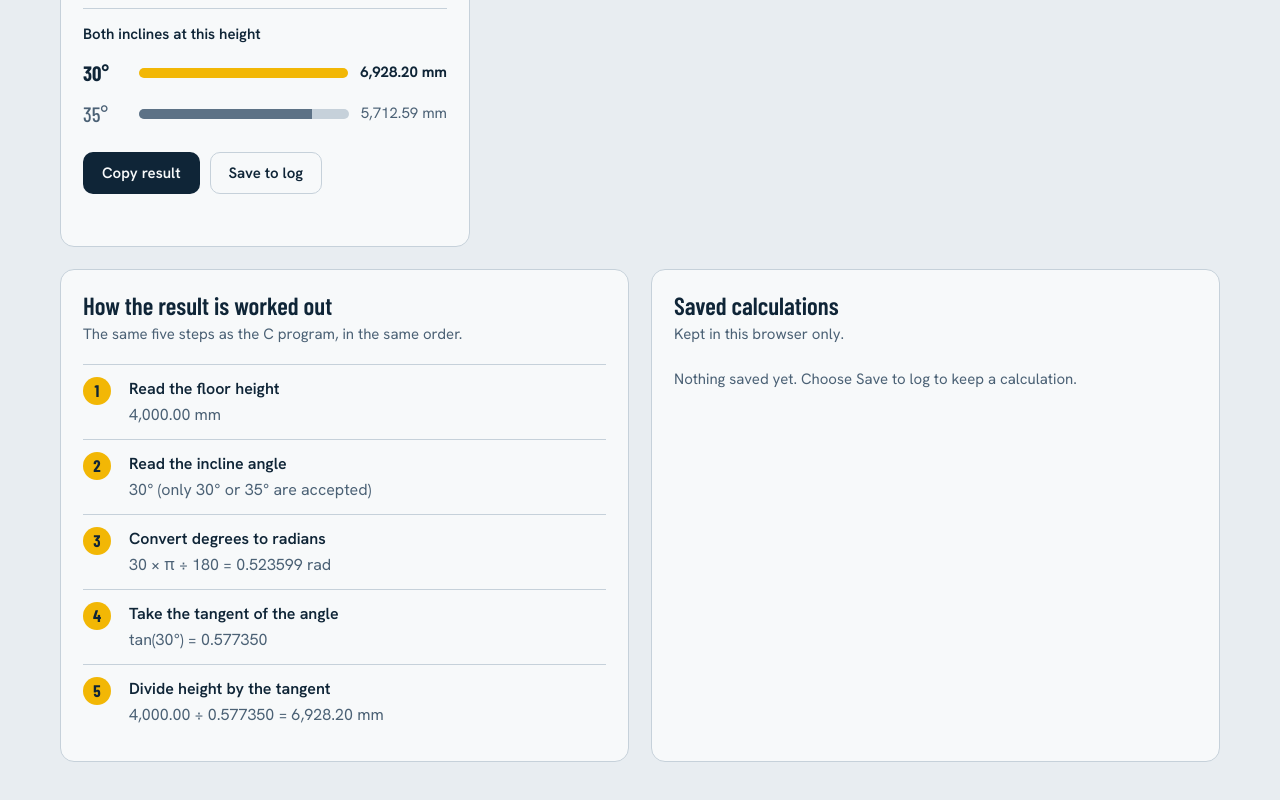
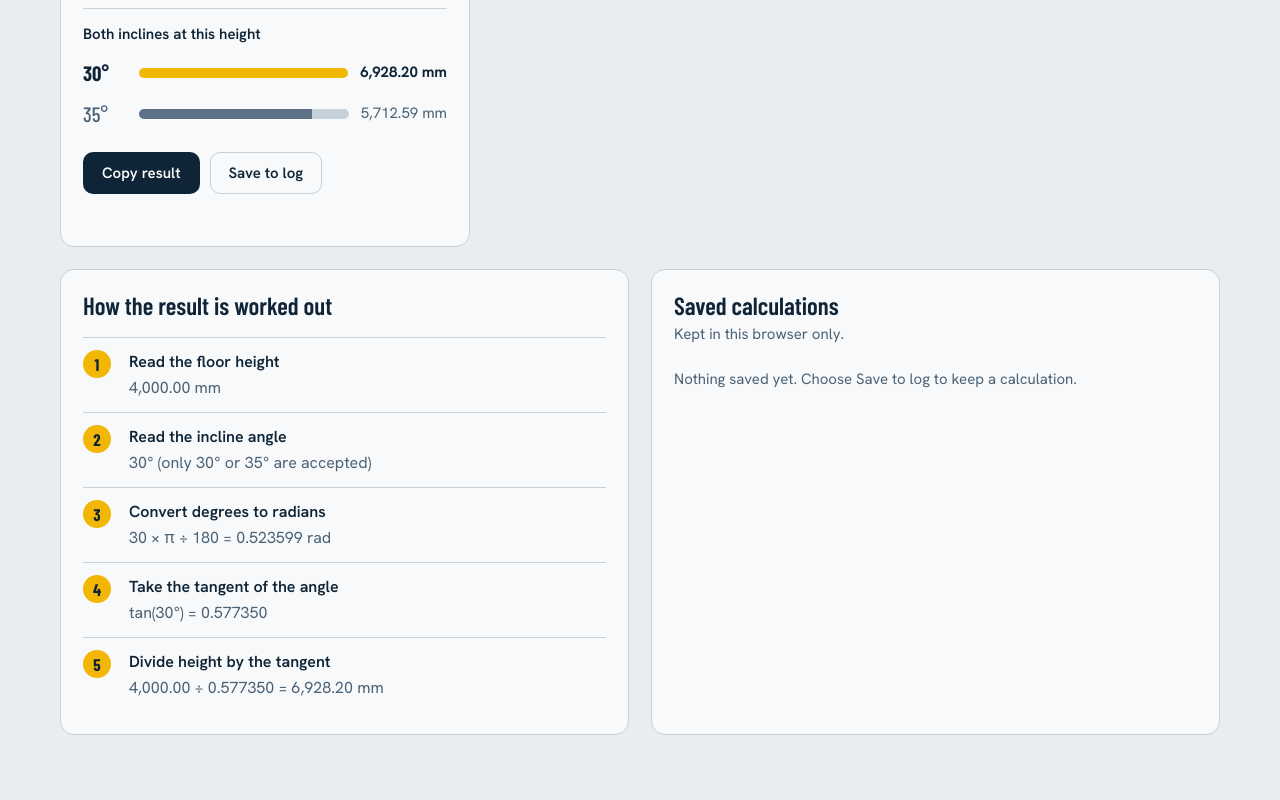
Before and after one commit to Rahulmidday/ESCALATOR-BASE-LENGTH, a plain HTML site: page index.html in a window 1280 px wide. Shown: the part 1070-1870 px from the top of the page. Drawn offline with nearby package versions, Linux system fonts and the light colour scheme.

Commit message:
Remove explanatory paragraph from index.html
Removed the explanatory paragraph about the steps in the C program.

```diff
--- a/index.html
+++ b/index.html
@@ -199,7 +199,7 @@
     <div class="lower">
       <section class="panel" aria-labelledby="howTitle">
         <h2 id="howTitle">How the result is worked out</h2>
-        <p class="sub">The same five steps as the C program, in the same order.</p>
+        <p class="sub"></p>
         <ol class="calc-steps">
           <li><span class="t">Read the floor height</span><span class="v" id="s1"></span></li>
           <li><span class="t">Read the incline angle</span><span class="v" id="s2"></span></li>
```
